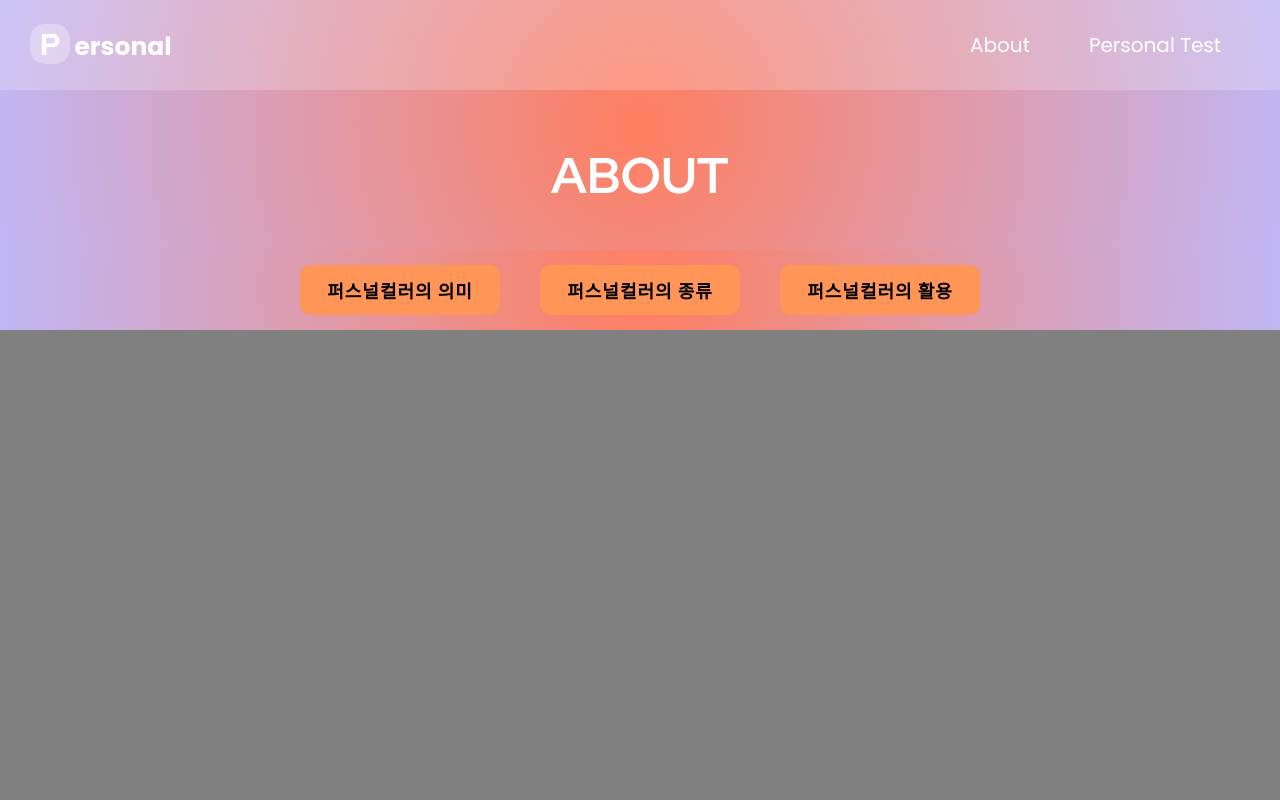
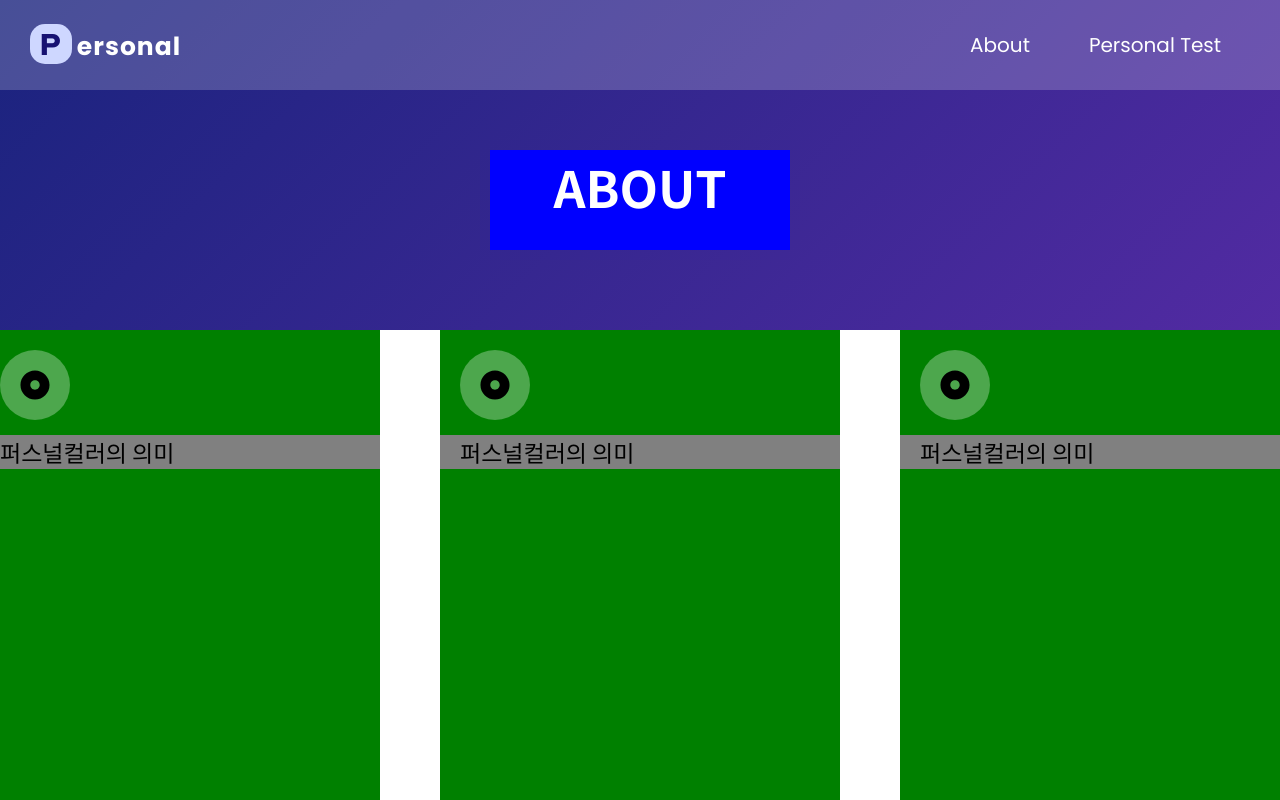
Before and after one commit to jizero1/project-personal, a React (Create React App) app: page /About in a window 1280 px wide. Built offline with nearby package versions, Linux system fonts and the light colour scheme.

Commit message:
about 1차 디자인수정중

```diff
--- a/src/App.css
+++ b/src/App.css
@@ -53,22 +53,23 @@
     font-weight: 700;
     font-size: 25px;
     color: white;
+    letter-spacing: 1px;
 }
 
 .navbar-main-logoText-span {
     /* background-color: black; */
-    background-color: rgb(255, 255, 255,0.3);
+    /* background-color: rgb(255, 255, 255,0.3); */
     /* background-color: rgb(255, 255, 255); */
+    background-color: rgb(206, 215, 255);
 
     padding-left: 10px;
     padding-right: 10px;
     border-radius: 15px;
-    margin-right: 4px;
+    margin-right: 5px;
     font-size: 30px;
-    /* color: #333333; */
-    color: white;
+    color: rgb(23, 18, 114);
     font-family: "Red Hat Display", serif;
-    font-weight: 800;
+    font-weight: 900;
 }
 
 .navbar-about,
--- a/src/pages/About/About.css
+++ b/src/pages/About/About.css
@@ -1,44 +1,59 @@
 .about {
     width: 100vw;
     height: 1000px;
-    background-color: grey;
+    background: linear-gradient(135deg, #1a237e 0%, #692eb1 100%);
     font-family: "Noto Sans KR", serif;
+    display: flex;
+    /* justify-content: center; */
+    align-items: center;
+    flex-direction: column;
 }
 .about-title {
-    width: 100%;
-    height: 250px;
-    background-image: radial-gradient(circle, #ff7e5f, #c0b7f5);
-    display: flex;
-    justify-content: center;
-    align-items: center;
-    padding-top: 100px;
-    font-family: "Red Hat Display", serif;
+    width: 300px;
+    height: 100px;
+    background-color: blue;
+    margin-top: 150px;
+    text-align: center;
+
 }
 .about-title-h2 {
     font-size: 50px;
     color: white;
 }
-.about-nav {
-    width: 100%;
-    height: 80px;
-    /* background-color: white; */
-    background-image: radial-gradient(circle, #ff7e5f, #c0b7f5);
+.about-text-container {
+    /* width: 900px; */
+    /* height: 300px; */
+    background-color: white;
     display: flex;
     justify-content: center;
     align-items: center;
-    list-style: none;
+    margin-top: 80px;
 }
-.about-nav-li {
-    width: 200px;
-    height: 50px;
-    background-color: rgb(255, 149, 87);
-    margin-left: 20px;
-    margin-right: 20px;
+.about-text-innerContainer {
+    width: 400px;
+    height: 600px;
+    background-color: green;
+    margin-left: 30px;
+    margin-right: 30px;
+}
+.about-text-iconContainer {
+    width: 70px;
+    height: 70px;
+    border-radius: 100%;
+    background-color: rgb(255, 255, 255,0.3);
     display: flex;
     justify-content: center;
     align-items: center;
-    border-radius: 10px;
-    letter-spacing: 1px;
-    font-size: 18px;
-    font-weight: 600;
+    margin-left: 20px;
+    margin-top: 20px;
 }
+.about-text-icon {
+    font-size: 30px;
+}
+.about-text-p-container {
+    width: 100%;
+    background-color: grey;
+    margin-top: 15px;
+    padding-left: 20px;
+    font-size: 23px;
+}
--- a/src/pages/About/About.js
+++ b/src/pages/About/About.js
@@ -1,6 +1,7 @@
 import React, { useState } from 'react';
 
 import './About.css';
+import { FaDotCircle } from "react-icons/fa";
 
 const About = () => {
     return (
@@ -8,11 +9,26 @@ const About = () => {
             <div className="about-title">
                 <h2 className="about-title-h2">ABOUT</h2>
             </div>
-            <nav className="about-nav">
-                <li className="about-nav-li">퍼스널컬러의 의미</li>
-                <li className="about-nav-li">퍼스널컬러의 종류</li>
-                <li className="about-nav-li">퍼스널컬러의 활용</li>
-            </nav>
+            <div className="about-text-container">
+            <div className="about-text-innerContainer">
+                <div className="about-text-iconContainer">
+                    <FaDotCircle className="about-text-icon" />
+                </div>
+                <p className="about-text-p-container">퍼스널컬러의 의미</p>
+            </div>
+            <div className="about-text-innerContainer">
+                <div className="about-text-iconContainer">
+                    <FaDotCircle className="about-text-icon"/>
+                </div>
+                <p className="about-text-p-container">퍼스널컬러의 의미</p>
+            </div>
+            <div className="about-text-innerContainer">
+                <div className="about-text-iconContainer">
+                    <FaDotCircle className="about-text-icon"/>
+                </div>
+                <p className="about-text-p-container">퍼스널컬러의 의미</p>
+            </div>
+            </div>
         </div>
     )
 }
--- a/src/pages/Main/Main.js
+++ b/src/pages/Main/Main.js
@@ -19,7 +19,7 @@ const MainPage = () => {
                 <div className="mainPage-text-icon-container">
                     <FaAngleDown className="mainPage-text-icon" />
                 </div>
-                <button className="mainPage-text-btn">Personal Test</button>
+                <button onClick={mainTestBtnClick}className="mainPage-text-btn">Personal Test</button>
             </div>
         </div>
     )
```
